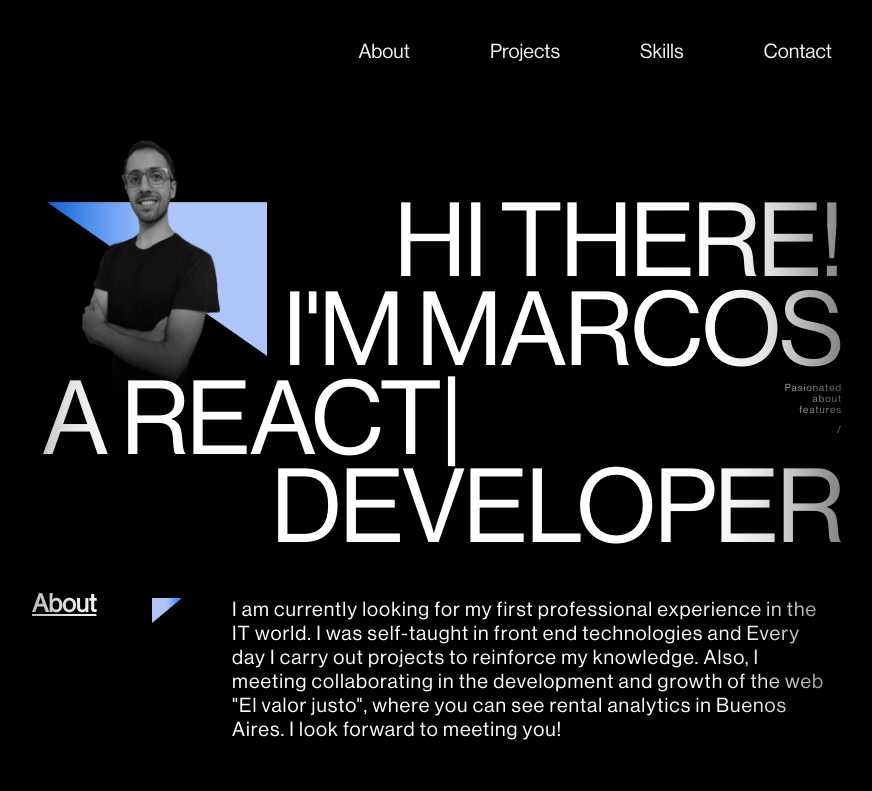
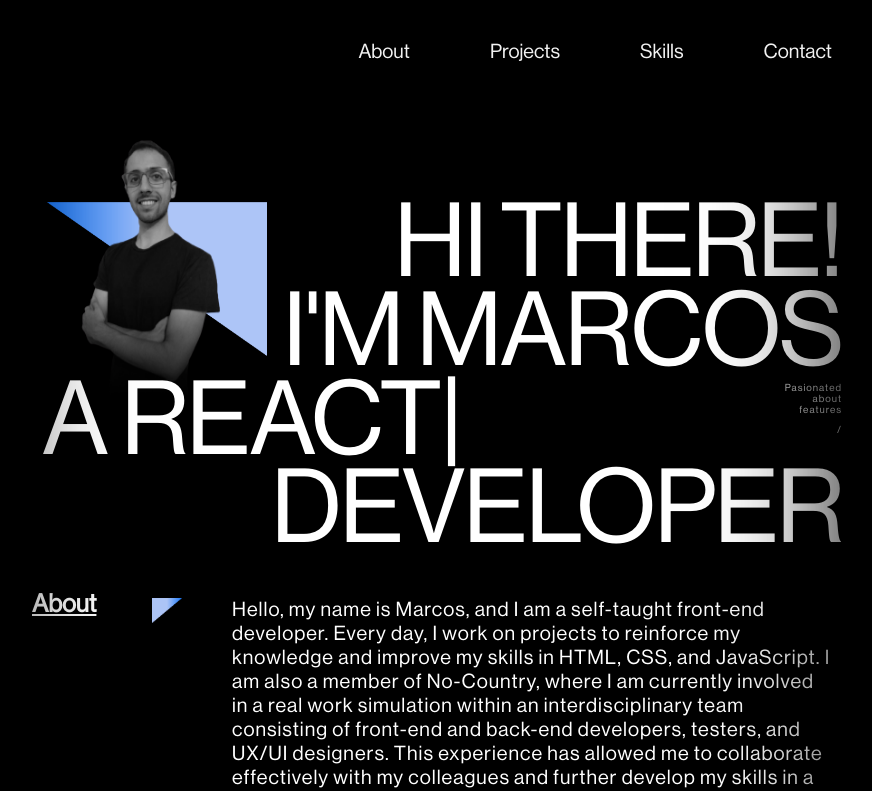
Before and after one commit to MarcosMartilotta/MarcosMartilottaPortfolio, a React (Vite) app: page / in a window 1280 px wide. Shown: the top 791 px of the page, without its empty margins (208-1080 px from the left). Built offline with nearby package versions, Linux system fonts and the light colour scheme.

Commit message:
Cambio en el about

```diff
--- a/src/sections/about/About.jsx
+++ b/src/sections/about/About.jsx
@@ -13,12 +13,13 @@ const About = () => {
 					<Triangle />
 				</div>
 				<p>
-          I am currently looking for my first professional experience in the IT
-          world. I was self-taught in front end technologies and Every day I
-          carry out projects to reinforce my knowledge. Also, I meeting
-          collaborating in the development and growth of the web "El valor
-          justo", where you can see rental analytics in Buenos Aires. I look
-          forward to meeting you!
+					Hello, my name is Marcos, and I am a self-taught front-end developer. Every day, I work on projects to
+					reinforce my knowledge and improve my skills in HTML, CSS, and JavaScript. I am also a member of No-Country,
+					where I am currently involved in a real work simulation within an interdisciplinary team consisting of
+					front-end and back-end developers, testers, and UX/UI designers. This experience has allowed me to collaborate
+					effectively with my colleagues and further develop my skills in a professional environment. I am now actively
+					seeking my first professional experience in the IT industry to continue growing as a developer and contribute
+					to innovative projects.
 				</p>
 			</div>
 		</AboutStyled>
```
Lines whose indentation alone changed are shown as unchanged.
